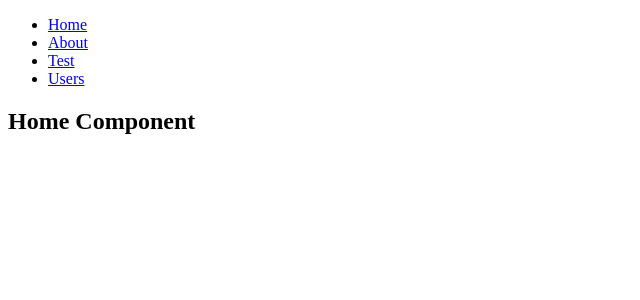
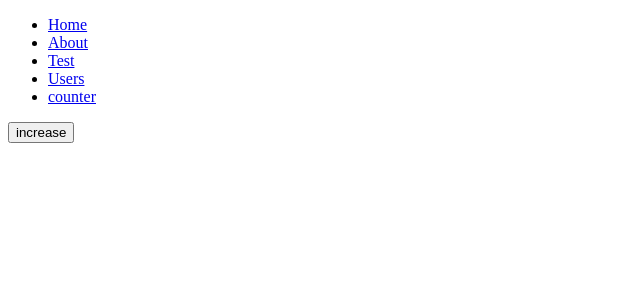
Before and after one commit to seongjin605/react-practice, a React (Create React App) app: page /counter in a window 1280 px wide. Shown: the top 300 px of the page, without its empty margins (0-640 px from the left). Built offline with nearby package versions, Linux system fonts and the light colour scheme.

Commit message:
Check state

```diff
--- a/src/App.js
+++ b/src/App.js
@@ -1,8 +1,10 @@
+import React from 'react';
 import { BrowserRouter as Router, Switch, Route, Link } from 'react-router-dom';
 import Home from './components/Home';
 import About from './components/About';
 import Users from './components/Users';
 import Test from './components/Test';
+import Counter from './components/Counter';
 
 function App() {
   return (
@@ -22,6 +24,9 @@ function App() {
             <li className="users">
               <Link to="/users">Users</Link>
             </li>
+            <li className="counter">
+              <Link to="/counter">counter</Link>
+            </li>
           </ul>
         </nav>
         <Switch>
@@ -34,6 +39,9 @@ function App() {
           <Route path="/test">
             <Test />
           </Route>
+          <Route path="/counter">
+            <Counter />
+          </Route>
           <Route path="/">
             <Home />
           </Route>
--- a/src/components/About.jsx
+++ b/src/components/About.jsx
@@ -1,3 +1,4 @@
+import React from 'react';
 function About() {
   return <h2>About Component</h2>;
 }
--- /dev/null
+++ b/src/components/Counter.jsx
@@ -0,0 +1,11 @@
+import React, { useState, useEffect } from 'react';
+
+function Counter() {
+  const [count, setCount] = useState(0);
+  useEffect(() => {
+    document.title = `업데이트 횟수: ${count}`;
+  });
+  return <button onClick={() => setCount(count + 1)}>increase</button>;
+}
+
+export default Counter;
```
Also changed, not shown: src/components/Test.jsx (+7 -8 lines), src/components/Users.jsx (+7 -5 lines), .eslintrc.js (added).
